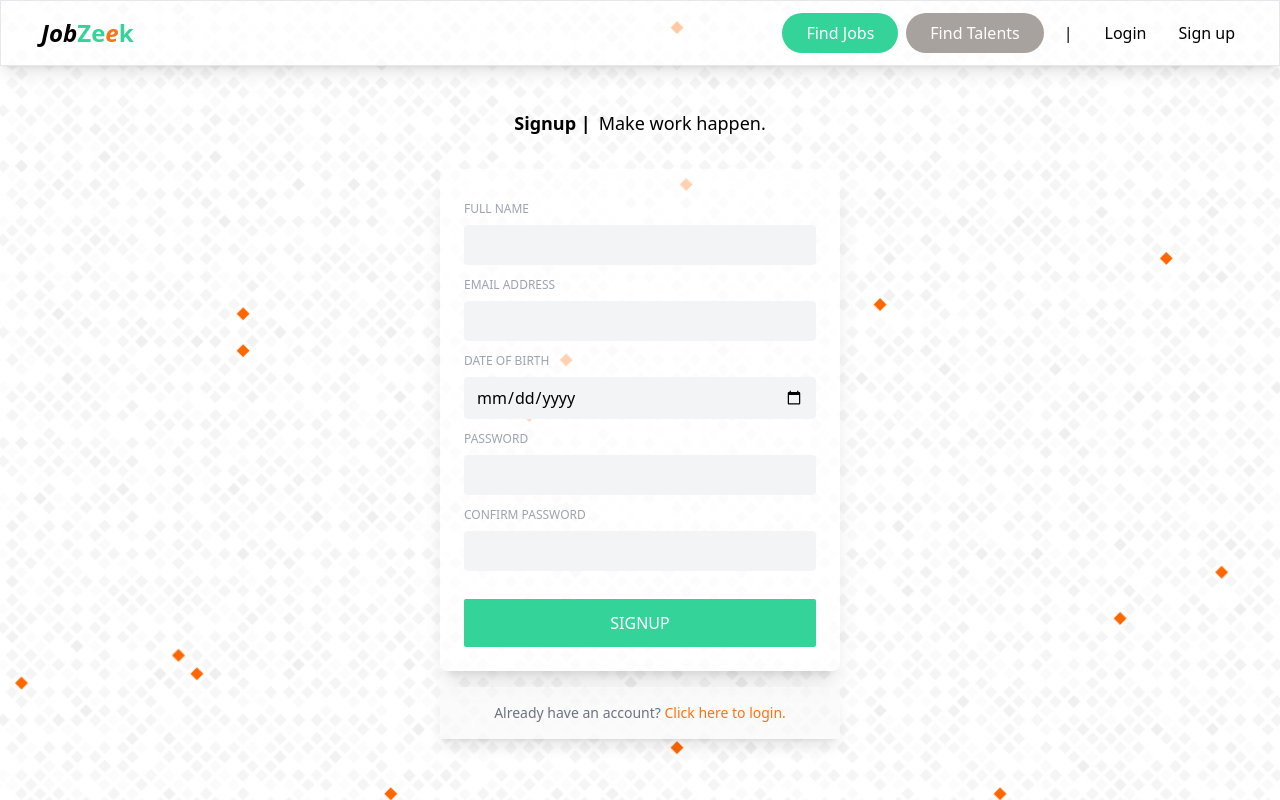
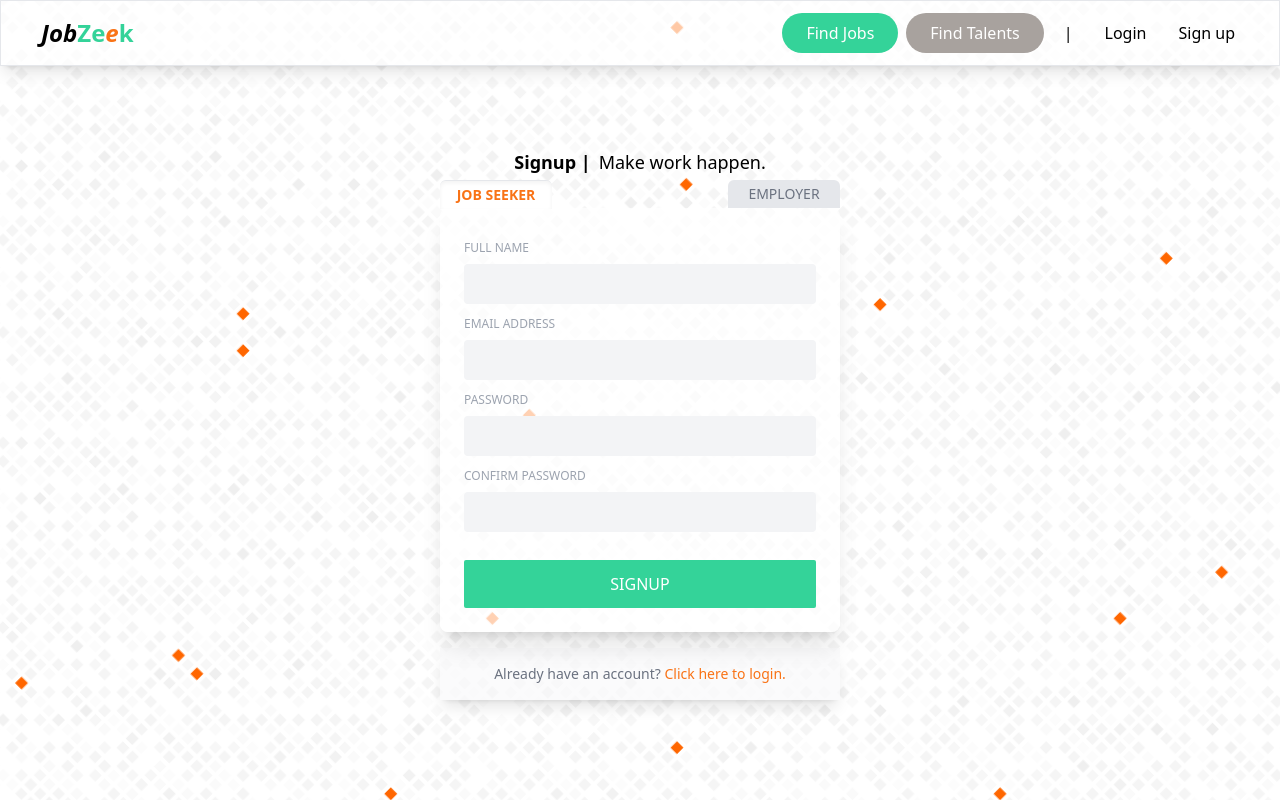
Before and after one commit to vargasjuanibarra/jobZeeker-fe, a React (Vite) app: page /register in a window 1280 px wide. Built offline with nearby package versions, Linux system fonts and the light colour scheme.

Commit message:
added signup options for jobseeker and employers

```diff
--- a/src/components/TalentCard.jsx
+++ b/src/components/TalentCard.jsx
@@ -1,5 +1,5 @@
 import React from "react";
-import { FaMapMarker } from "react-icons/fa";
+import { FaDollarSign, FaMapMarker } from "react-icons/fa";
 import Avatar from "../components/Avatar";
 import { Link } from "react-router-dom";
 
@@ -20,7 +20,7 @@ const TalentCard = ({ user }) => {
                             <p> NewTek Solutions  • <FaMapMarker className="text-orange-700 inline text-lg mb-1 mr-1"/>
                             <span className="text-orange-700">Boston, MA</span></p>
                         </div>
-                        <p className="text-gray-500 mb-2">{user?.userProfile?.salary}</p>
+                        <div className="text-gray-500 mb-2 flex items-center justify-center md:justify-start"><FaDollarSign /> <span>{user?.userProfile?.salary}</span></div>
                     </div>
                 </div>
             </div>
--- a/src/pages/Job.page.jsx
+++ b/src/pages/Job.page.jsx
@@ -1,5 +1,5 @@
 // import React, { useEffect, useState } from "react";
-import { Link, useLoaderData, useLocation, useNavigate, useParams } from "react-router-dom";
+import { Link, useLoaderData, useNavigate, useParams } from "react-router-dom";
 import { FaBriefcase, FaClock, FaDollarSign  } from "react-icons/fa";
 import { toast } from 'react-toastify';
 import BackNavigationButton from "../components/BackNavigationButton";
@@ -8,24 +8,6 @@ const Jobpage = ({ removeJob, userAdmin, user, accessToken }) => {
     const job = useLoaderData();
     const navigate = useNavigate();
     const {id} = useParams();
-    // const [job, setJob] = useState(null);
-    // const [loading, setLoading] = useState(true);
-
-    // useEffect(() => {
-    //     const fetchJob = async () => {
-    //         try {
-    //             console.log(id);
-    //             const res = await fetch(`/api/jobs/${id}`);
-    //             const data = await res.json();
-    //             setJob(data);
-    //         } catch (error) {
-    //             console.log('Error on fetching data', error)
-    //         } finally {
-    //             setLoading(false);
-    //         }
-    //     }
-    //     fetchJob();
-    // }, [])
 
     const onDeleteJob = (id) => {
         const confirm = window.confirm('Delete this item?');
@@ -55,7 +37,7 @@ const Jobpage = ({ removeJob, userAdmin, user, accessToken }) => {
 
         <section className="bg-stone-50 bg-opacity-75">
         <div className="container m-auto py-10 px-6">
-            <div className="grid grid-cols-1 md:grid-cols-70/30 w-full gap-6">
+            <div className="grid grid-col md:grid-cols-70/30 w-full gap-6">
             <main>
                 <div
                 className="bg-white p-6 rounded-lg shadow-md md:text-left"
@@ -96,7 +78,7 @@ const Jobpage = ({ removeJob, userAdmin, user, accessToken }) => {
 
                 </div>
 
-                <div className="bg-white p-6 rounded-lg shadow-md mt-6">
+                <div className="bg-white p-6 rounded-lg shadow-md mt-6 ">
                     <h3 className="text-gray-500 text-lg font-bold mb-2">
                         ABOUT THE EMPLOYER
                     </h3>
--- a/src/pages/Signup.page.jsx
+++ b/src/pages/Signup.page.jsx
@@ -5,6 +5,8 @@ import { toast } from "react-toastify";
 import { navigateWindowLocation, parseToJson } from "../utils/parseJSON.utils";
 
 const Signuppage = () => {
+    const [jobSeeker, setJobSeeker] = useState(true);
+    const [employer, setEmployer] = useState(false);
     const [fullName,setFullName] = useState('');
     const [email,setEmail] = useState('');
     const [dateOfBirth,setDateOfBirth] = useState('');
@@ -25,7 +27,8 @@ const Signuppage = () => {
       fullName,
       email,
       dateOfBirth,
-      password
+      password,
+      isAdmin: employer ? true : false
     }
 
     await userService.registerUser(newUser);
@@ -39,11 +42,22 @@ const Signuppage = () => {
   return (
     <section className="text-center flex flex-col justify-center items-center w-[350px] md:w-[400px] mx-auto sm:my-10 h-screen sm:h-auto md:h-auto lg:h-screen lg:my-0">
     {/* <FaExclamationTriangle className="text-6xl text-yellow-400 fa-4x mb-4" /> */}
+
     <div className="flex items-center pt-8 pb-4 mt-8 mb-4">
         <h1 className="text-lg font-semibold">Signup | </h1>
         <p className="ml-2 text-lg text-black"> Make work happen.</p>
     </div>
-    <div className="grid rounded-lg bg-white shadow-xl bg-opacity-70 w-full p-6">
+    <div className="grid rounded-lg bg-white shadow-xl bg-opacity-70 w-full p-6 relative">
+      <div
+      onClick={() => (setJobSeeker(true),setEmployer(false))}
+      className={"w-28 py-1 px-2 absolute left-0 -translate-y-7 rounded-t-md text-sm  " + (jobSeeker ? 'bg-white shadow-inner border-t text-orange-500 font-semibold' : 'bg-gray-200 text-gray-500')}>
+        JOB SEEKER
+      </div>
+      <div
+      onClick={() => (setJobSeeker(false),setEmployer(true))}
+      className={"w-28 py-1 px-2 absolute right-0 -translate-y-7 rounded-t-md text-sm text-gray-500 " + (employer ? 'bg-white shadow-inner border-t text-orange-500 font-semibold' : 'bg-gray-200 text-gray-500')}>
+        EMPLOYER
+      </div>
       <form onSubmit={onRegister}>
         <label htmlFor="type" className="text-start text-xs block text-gray-400 my-2">
             FULL NAME
@@ -69,6 +83,7 @@ const Signuppage = () => {
                 value={email}
                 onChange={(e) => (setEmail(e.target.value))}
               />
+          {/* <div className={(jobSeeker ? 'block' : 'hidden')}>
             <label htmlFor="date" className="text-start text-xs block text-gray-400 my-2">
                 DATE OF BIRTH
             </label>
@@ -81,6 +96,21 @@ const Signuppage = () => {
                     value={dateOfBirth}
                     onChange={(e) => (setDateOfBirth(e.target.value))}
                   />
+          </div> */}
+          {/* <div className={(employer ? 'block' : 'hidden')}>
+            <label htmlFor="companyName" className="text-start text-xs block text-gray-400 my-2">
+                COMPANY NAME
+            </label>
+            <input
+                    type="text"
+                    id="companyName"
+                    name="companyName"
+                    className="rounded w-full py-2 px-3 mb-1 bg-gray-100"
+                    required
+                    value={dateOfBirth}
+                    onChange={(e) => (setDateOfBirth(e.target.value))}
+                  />
+          </div> */}
         <label htmlFor="type" className="text-start text-xs block text-gray-400 my-2">
             PASSWORD
         </label>
--- a/src/pages/TalentViewPage.jsx
+++ b/src/pages/TalentViewPage.jsx
@@ -60,7 +60,7 @@ const TalentViewPage = () => {
                     <div className=" mb-4">
                       <Avatar show={false}/>
                       <h1 className="mt-4 py-2 text-md md:text-lg lg:text-2xl text-2xl font-bold">{user?.userProfile?.profession}</h1>
-                      <p className="text-md md:text-lg font-semibold">{user?.fullName}</p>
+                      <p className="text-md md:text-lg font-semibold text-center md:text-start">{user?.fullName}</p>
                     </div>
                     <button
                     onClick={() =>!getLocalUser ? loginRedirect() : navigate(`/email-talent/${id}`)}
```
Lines whose indentation alone changed are shown as unchanged.
